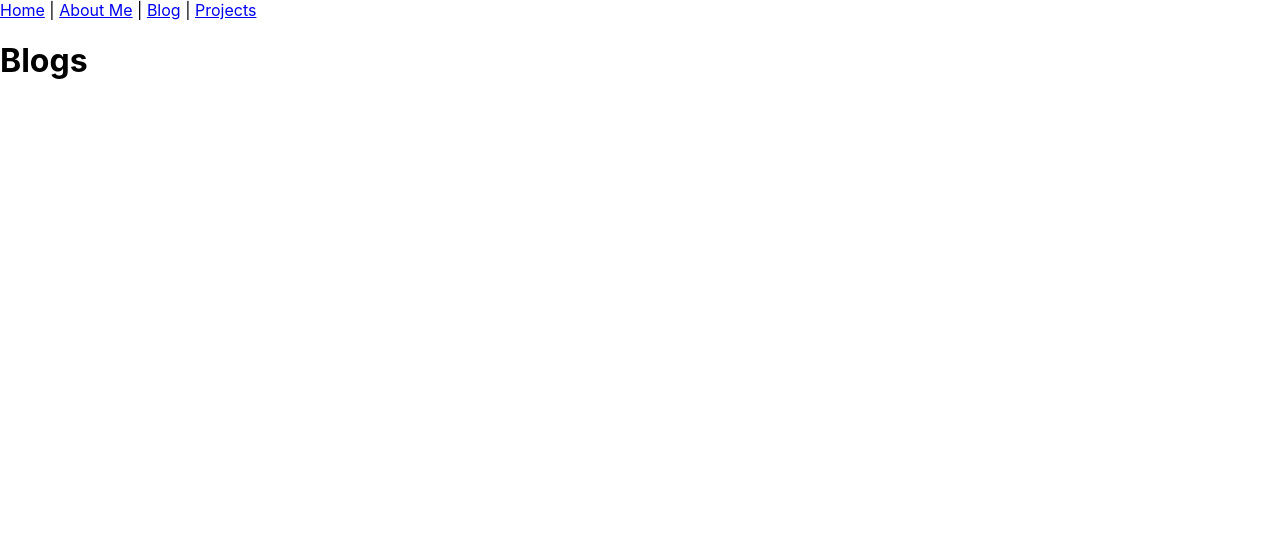
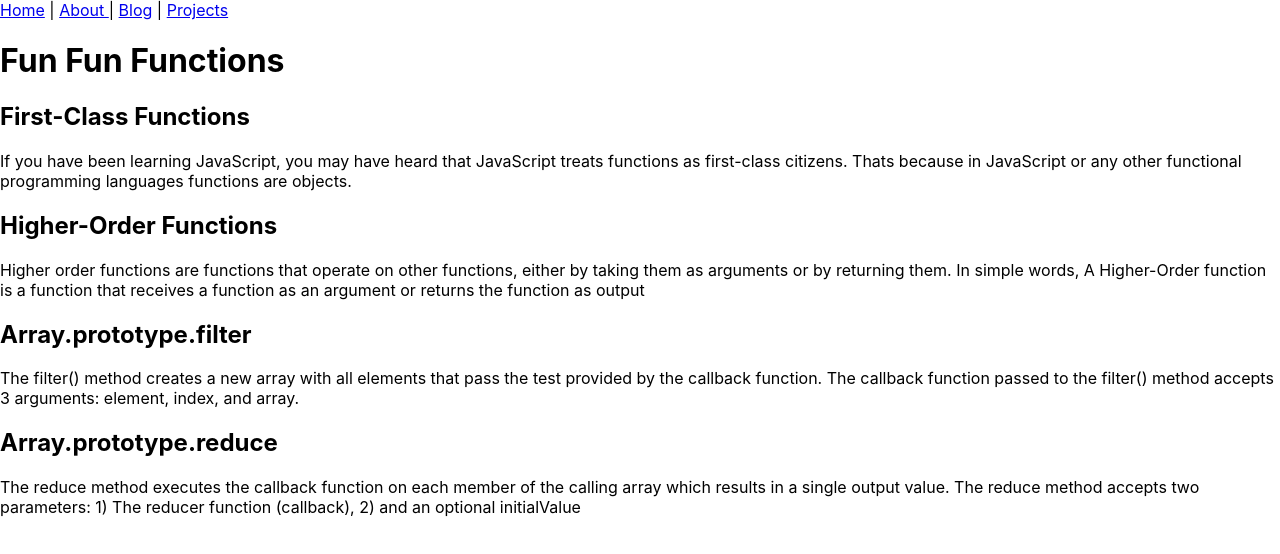
Before and after one commit to WDI-SEA/react-router-portfolio, a React (Create React App) app: page /blog in a window 1280 px wide. Shown: the top 554 px of the page. Built offline with nearby package versions, Linux system fonts and the light colour scheme.

Commit message:
Deliverable completed

```diff
--- a/src/App.js
+++ b/src/App.js
@@ -5,31 +5,43 @@ import Blog from './components/Blog'
 import Projects from './components/Projects'
 
 function App() {
+  const posts =
+  [
+    {
+      title: "First-Class Functions",
+      body: "If you have been learning JavaScript, you may have heard that JavaScript treats functions as first-class citizens. Thats because in JavaScript or any other functional programming languages functions are objects.",
+    },
+    {
+      title: "Higher-Order Functions",
+      body: "Higher order functions are functions that operate on other functions, either by taking them as arguments or by returning them. In simple words, A Higher-Order function is a function that receives a function as an argument or returns the function as output",
+    },
+    {
+      title: "Array.prototype.filter",
+      body: "The filter() method creates a new array with all elements that pass the test provided by the callback function. The callback function passed to the filter() method accepts 3 arguments: element, index, and array.",
+    },
+    {
+      title: "Array.prototype.reduce",
+      body: "The reduce method executes the callback function on each member of the calling array which results in a single output value. The reduce method accepts two parameters: 1) The reducer function (callback), 2) and an optional initialValue"
+    }
+  ]
   return (
     <BrowserRouter>
+
       <nav>
-        <Link to="/">Home</Link>
-
-        {" | "}
-
-        <Link to="/about">About Me</Link>
-
-        {" | "}
-
-        <Link to="/blog">Blog</Link>
-
-        {" | "}
-
+        <Link to="/">Home</Link>{" | "}
+        <Link to="/about">About </Link>{" | "}
+        <Link to="/blog">Blog</Link>{" | "}
         <Link to="/projects">Projects</Link>
       </nav>
 
+
       <Routes>
         <Route path="/" element={<Homepage />} />
-        <Route path="/About" element={<About />} />
-        <Route path="/Blog"
-          element={<Blog />}
+        <Route path="/about" element={<About />} />
+        <Route path="/blog"
+          element={<Blog posts={posts}/>}
         />
-        <Route path="/Projects"
+        <Route path="/projects"
           element={<Projects />}
         />
       </Routes>
--- a/src/components/About.jsx
+++ b/src/components/About.jsx
@@ -2,6 +2,9 @@ export default function About() {
     return (
         <div>
             <h1>About Me</h1>
+            <p>
+            Non sodales neque sodales ut etiam sit amet. At imperdiet dui accumsan sit amet nulla. Nam libero justo laoreet sit amet cursus sit amet dictum. Elementum eu facilisis sed odio morbi quis commodo odio aenean. Nisl pretium fusce id velit ut tortor
+            </p>
         </div>
     )
 }
--- a/src/components/Blog.jsx
+++ b/src/components/Blog.jsx
@@ -1,7 +1,18 @@
-export default function Blog() {
+export default function Blog({ posts }) {
+    const postElemnts = posts.map((post)=>{
+        return (
+            <div>
+
+                <h2>{post.title}</h2>
+                <p>{post.body}</p>
+            </div>
+        )
+
+    })
     return (
-        <div>
-            <h1>Blogs</h1>
-        </div>
+        <>
+        <h1>Fun Fun Functions</h1>
+        {postElemnts}
+        </>
     )
 }
--- a/src/components/Homepage.jsx
+++ b/src/components/Homepage.jsx
@@ -2,6 +2,9 @@ export default function Homepage() {
     return (
         <div>
             <h1>Hi, this is my portfolio</h1>
+            <p>
+            ed odio morbi quis commodo odio aenean sed. Quisque egestas diam in arcu cursus euismod quis viverra nibh. Diam donec adipiscing tristique risus. Vitae suscipit tellus mauris a diam. Iaculis urna id volutpat lacus laoreet non curabitur gravida arcu. Purus sit amet volutpat consequat mauris nunc congue nisi. Elit sed vulputate mi sit amet mauris commodo quis imperdiet. Elit ut aliquam purus sit amet luctus. Velit euismod in pellentesque massa. Cras ornare arcu dui vivamus arcu felis bibendum ut. Amet venenatis urna cursus eget nunc scelerisque viverra mauris. At consectetur lorem donec massa sapien faucibus et molestie ac. Cras sed felis eget velit aliquet sagittis. Tristique magna sit amet purus gravida quis. Fusce ut placerat orci nulla pellentesque dignissim enim sit amet. Ultricies mi quis hendrerit dolor magna eget. Dolor sed viverra ipsum nunc aliquet. Pretium fusce id velit ut tortor pretium. Purus faucibus ornare suspendisse sed nisi lacus.
+            </p>
         </div>
     )
 }
--- a/src/components/Projects.jsx
+++ b/src/components/Projects.jsx
@@ -1,7 +1,29 @@
 export default function Projects() {
     return (
-        <div>
+        <>
             <h1>Projects</h1>
-        </div>
+            <div>
+                <h2>Project 1</h2>
+                <p>Lorem ipsum dolor sit amet, consectetur adipiscing elit, sed do eiusmod tempor incididunt ut labore et dolore magna aliqua. Ut enim ad minim veniam, quis nostrud exercitation ullamco laboris nisi ut aliquip ex ea commodo consequat. Duis aute irure dolor in reprehenderit in voluptate velit esse cillum dolore eu fugiat nulla pariatur. Excepteur sint occaecat cupidatat non proident, sunt in culpa qui officia deserunt mollit anim id est laborum.
+                </p>
+            </div>
+            <div>
+                <h2>Project 2</h2>
+                <p>Non sodales neque sodales ut etiam sit amet. At imperdiet dui accumsan sit amet nulla. Nam libero justo laoreet sit amet cursus sit amet dictum. Elementum eu facilisis sed odio morbi quis commodo odio aenean. Nisl pretium fusce id velit ut tortor
+                </p>
+            </div>
+            <div>
+                <h2>Project 3</h2>
+                <p>Lorem ipsum dolor sit amet, consectetur adipiscing elit, sed do eiusmod tempor incididunt ut labore et dolore magna aliqua. Phasellus faucibus scelerisque eleifend donec pretium vulputate sapien nec. Eget mi proin sed libero enim sed. A lacus vestibulum sed arcu non odio euismod lacinia at. Vulputate eu scelerisque felis imperdiet proin fermentum leo vel orci. Vitae elementum curabitur vitae nunc sed velit dignissim sodales. Turpis egestas maecenas pharetra convallis posuere morbi leo urna molestie. Et odio pellentesque diam volutpat commodo sed egestas.
+                </p>
+            </div>
+            <div>
+                <h2>Project 4</h2>
+                <p>Lorem ipsum dolor sit amet, consectetur adipiscing elit, sed do eiusmod tempor incididunt ut labore et dolore magna aliqua. Ut enim ad minim veniam, quis nostrud exercitation ullamco laboris nisi ut aliquip ex ea commodo consequat. Duis aute irure dolor in reprehenderit in voluptate velit esse cillum dolore eu fugiat nulla pariatur. Excepteur sint occaecat cupidatat non proident, sunt in culpa qui officia deserunt mollit anim id est laborum.
+                </p>
+            </div>
+
+
+        </>
     )
 }
```
